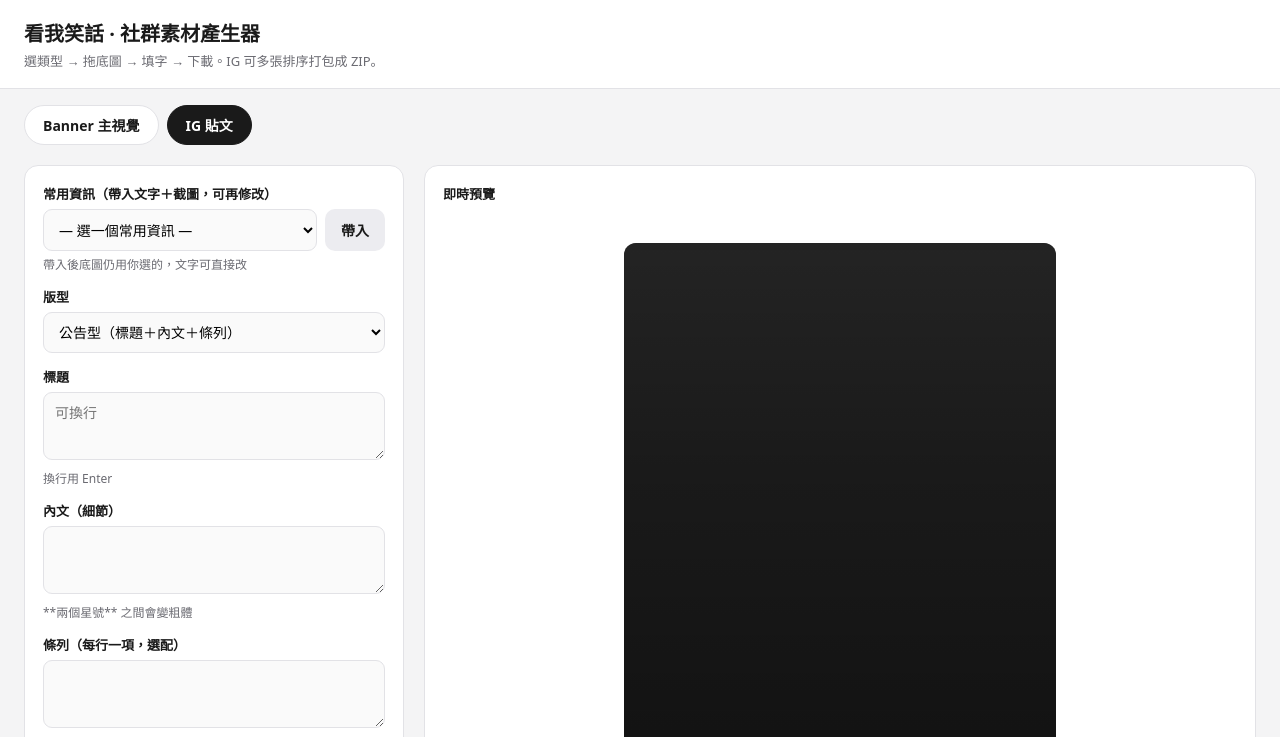
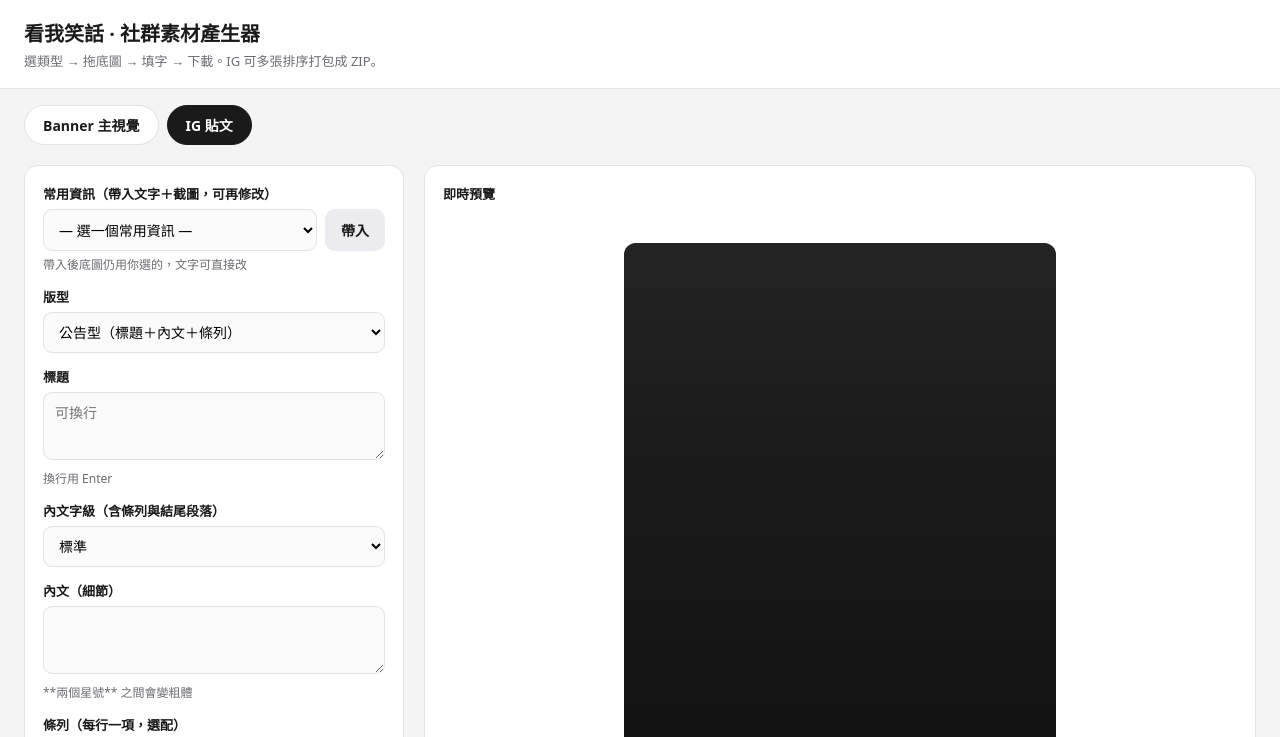
Before and after one commit to jessechen-humanoid/jokesonme-post, a website built with Vite: page web/index.html in a window 1280 px wide. Both pictures are taken after a click on the element "IG 貼文". Shown: the top 737 px of the page. Built offline with nearby package versions, Linux system fonts and the light colour scheme; a web font is replaced by a local one.

Commit message:
feat: 公告型新增內文字級選項——標準(31px)／大(40px 同過往貼文)，常用資訊帶入預設大

```diff
--- a/web/src/main.js
+++ b/web/src/main.js
@@ -24,6 +24,7 @@ function newPost(fields = {}) {
   return {
     id: "p" + ++seq, template: "gonggao",
     title: "", intro: "", listText: "", outro: "", listStart: 1, badge: "", image: null, shot: "",
+    textSize: "normal", // 內文字級：normal（31px）| large（40px，同 reference）
     ...fields,
   };
 }
@@ -41,7 +42,7 @@ function ensureActive() {
 }
 function postToRender(p) {
   if (p.template === "gonggao")
-    return { kind: "gonggao", data: { title: p.title, intro: p.intro, list: (p.listText || "").split("\n"), outro: p.outro, listStart: p.listStart, image: p.image, shot: p.shot } };
+    return { kind: "gonggao", data: { title: p.title, intro: p.intro, list: (p.listText || "").split("\n"), outro: p.outro, listStart: p.listStart, image: p.image, shot: p.shot, textSize: p.textSize } };
   return { kind: "zhuvisual", data: { title: p.title, badge: p.badge, image: p.image } };
 }
 
@@ -291,6 +292,14 @@ function renderIgControls(panel) {
 
   if (p.template === "gonggao") {
     panel.appendChild(field("標題", textArea(p.title, (v) => (p.title = v), "可換行"), "換行用 Enter"));
+    const sizeSel = document.createElement("select");
+    [["normal", "標準"], ["large", "大（同過往貼文）"]].forEach(([k, label]) => {
+      const o = document.createElement("option");
+      o.value = k; o.textContent = label; if (k === (p.textSize || "normal")) o.selected = true;
+      sizeSel.appendChild(o);
+    });
+    sizeSel.addEventListener("change", () => { p.textSize = sizeSel.value; renderPreview(); });
+    panel.appendChild(field("內文字級（含條列與結尾段落）", sizeSel));
     panel.appendChild(field("內文（細節）", textArea(p.intro, (v) => (p.intro = v)), "**兩個星號** 之間會變粗體"));
     panel.appendChild(field("條列（每行一項，選配）", textArea(p.listText, (v) => (p.listText = v))));
     panel.appendChild(field("結尾段落（選配，放條列下方）", textArea(p.outro, (v) => (p.outro = v))));
@@ -405,6 +414,7 @@ function addCommonInfo(topicId) {
       title: s.title || "", intro: s.intro || "",
       listText: (s.list || []).join("\n"), outro: s.outro || "", listStart: s.listStart || 1,
       image: base, shot: s.shot || "",
+      textSize: "large", // 過往常用資訊貼文（reference）即為大字級
     });
     state.igPosts.push(np);
     if (!firstId) firstId = np.id;
--- a/web/src/styles/templates.css
+++ b/web/src/styles/templates.css
@@ -62,6 +62,11 @@
   font-weight: 900; font-size: 31px;
 }
 .tpl-gonggao ol.list > li b { font-weight: 900; }
+
+/* 內文字級「大」：同過往 reference 貼文（內文/條列/結尾 31px → 40px） */
+.tpl-gonggao.size-large .intro { font-size: 40px; line-height: 1.6; }
+.tpl-gonggao.size-large ol.list > li { font-size: 40px; line-height: 1.55; padding-left: 62px; }
+.tpl-gonggao.size-large ol.list > li::before { font-size: 40px; }
 
 /* 選配 App 截圖卡片（常用資訊）：緊貼文字下方、滿版寬，過高則往下出血裁切 */
 .tpl-gonggao .shot {
--- a/web/src/templates.js
+++ b/web/src/templates.js
@@ -42,6 +42,7 @@ export function buildCanvas(kind, data) {
   canvas.appendChild(makeBg(data));
 
   if (kind === "gonggao") {
+    if (data.textSize === "large") canvas.classList.add("size-large");
     const content = document.createElement("div");
     content.className = "content";
     let html = `<div class="title">${fmt(data.title)}</div>`;
```
